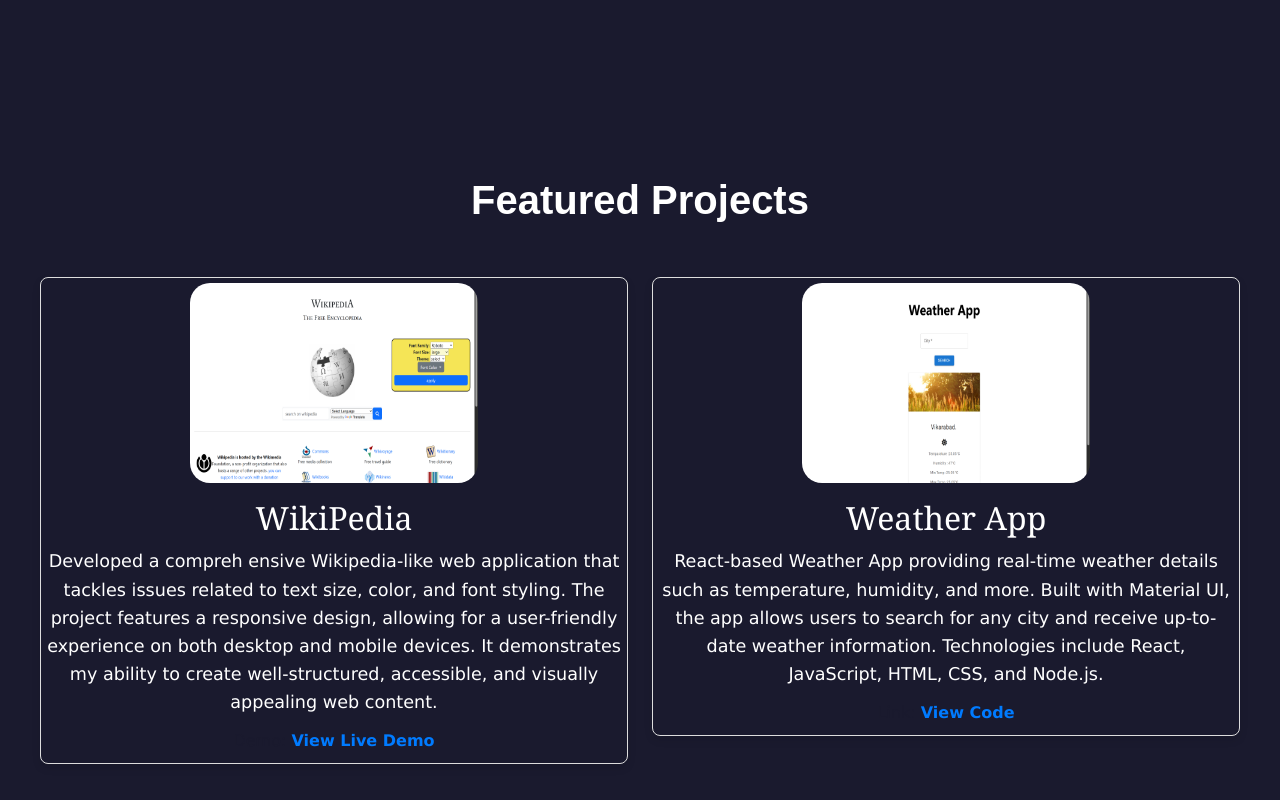
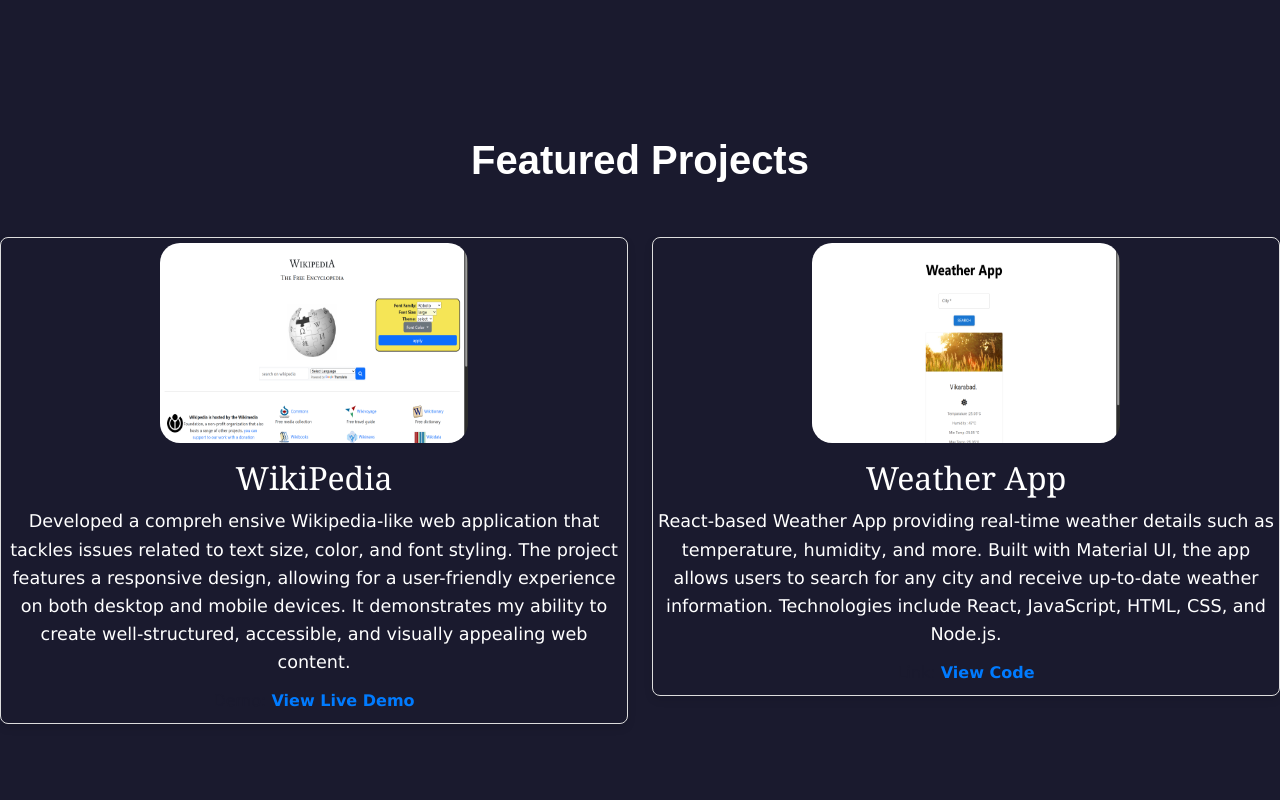
Before and after one commit to SAICSP/PortFolio, a React (Vite) app: page / in a window 1280 px wide. Shown: the part 1860-2660 px from the top of the page. Built offline with nearby package versions, Linux system fonts and the light colour scheme.

Commit message:
some changes

```diff
--- a/src/Components/Projects.css
+++ b/src/Components/Projects.css
@@ -1,6 +1,5 @@
 .projects {
     background-color: #1a1a2e;
-    padding: 40px;
     margin-bottom: 200px;
 }
 
--- a/src/Components/Projects.jsx
+++ b/src/Components/Projects.jsx
@@ -2,7 +2,7 @@
 
 function Projects() {
     return (
-        <div className="container-fluid projects mt-5">
+        <div className=" projects mt-5">
             <h1 className='text-center mb-5'>Featured Projects</h1>
             <div className="row">
                 <div className="col-6"><div className="pjbox">
```
